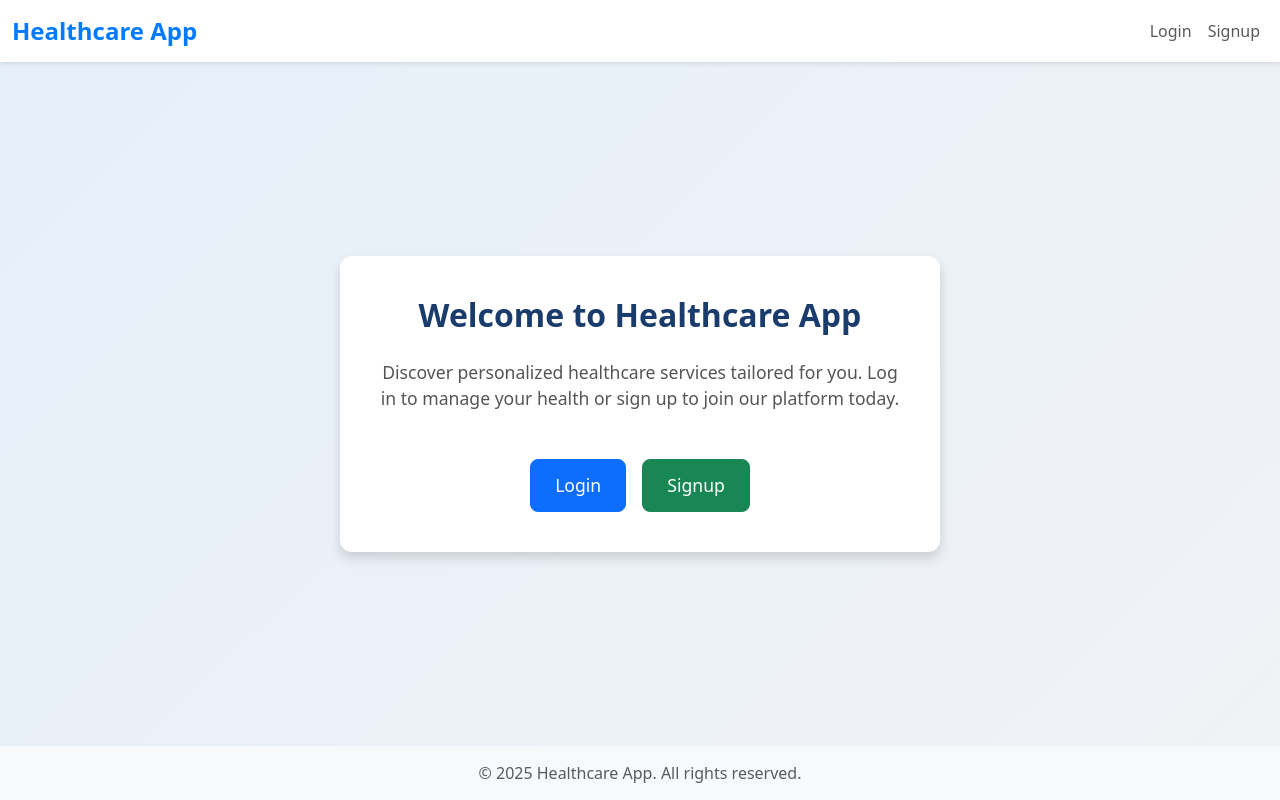
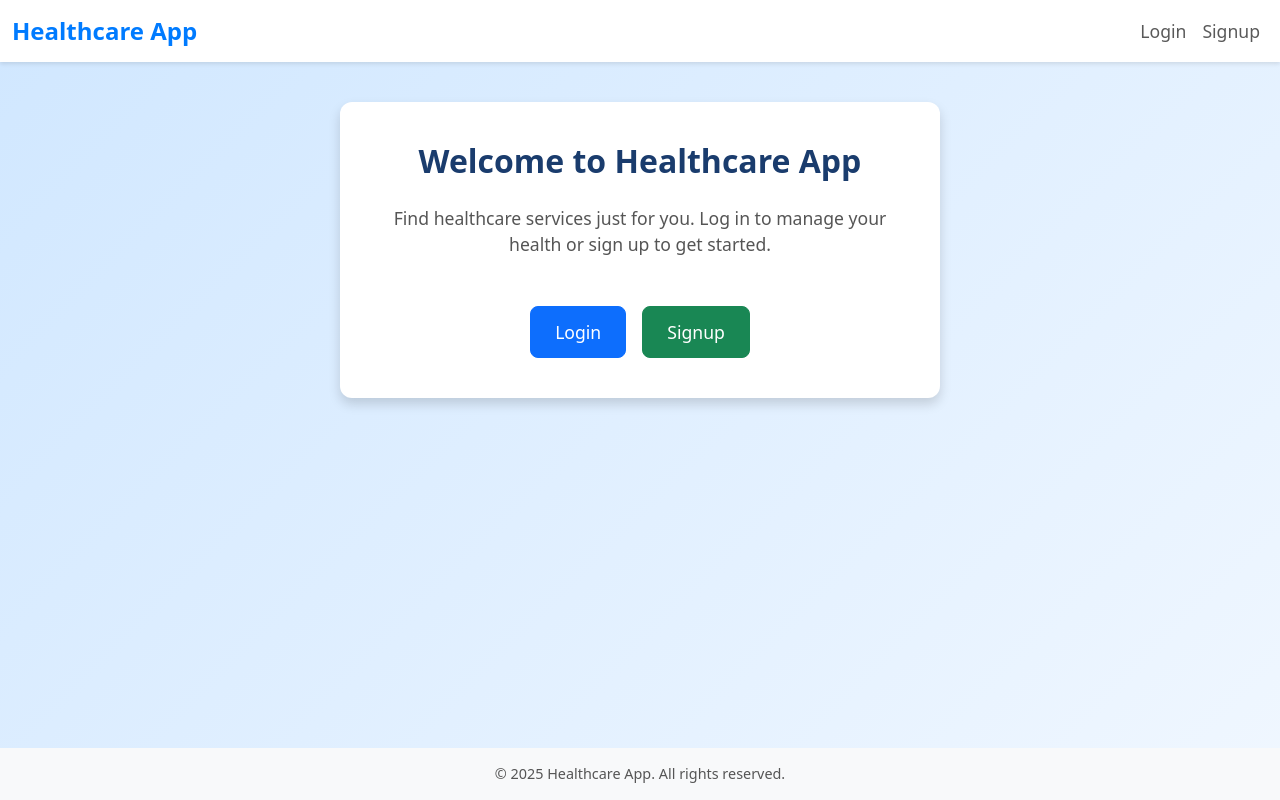
Before and after one commit to khatri-raj/healthcare-django-app, a Django app: template accounts/templates/home.html in a window 1280 px wide. Run offline with Django 3.2, Linux system fonts and the light colour scheme; the template is opened without the code that fills it, so the values that code supplies are empty; some libraries are stand-ins or nearby versions.

Commit message:
Update submodule content

```diff
--- a/accounts/templates/base.html
+++ b/accounts/templates/base.html
@@ -7,7 +7,7 @@
     <link href="https://cdn.jsdelivr.net/npm/bootstrap@5.3.0/dist/css/bootstrap.min.css" rel="stylesheet">
     <style>
         body {
-            background: linear-gradient(135deg, #e6f0fa 0%, #f0f2f5 100%);
+            background: linear-gradient(135deg, #d0e7ff 0%, #f0f7ff 100%);
             min-height: 100vh;
             display: flex;
             flex-direction: column;
--- a/accounts/templates/home.html
+++ b/accounts/templates/home.html
@@ -1,105 +1,24 @@
-<!DOCTYPE html>
-<html lang="en">
-<head>
-    <meta charset="UTF-8">
-    <meta name="viewport" content="width=device-width, initial-scale=1.0">
-    <title>Home - Healthcare App</title>
-    <link href="https://cdn.jsdelivr.net/npm/bootstrap@5.3.0/dist/css/bootstrap.min.css" rel="stylesheet">
-    <style>
-        body {
-            background: linear-gradient(135deg, #e6f0fa 0%, #f0f2f5 100%);
-            min-height: 100vh;
-            display: flex;
-            flex-direction: column;
-            margin: 0;
-        }
-        .navbar {
-            background-color: #ffffff;
-            box-shadow: 0 2px 4px rgba(0, 0, 0, 0.1);
-        }
-        .navbar-brand {
-            font-weight: bold;
-            color: #007bff !important;
-            font-size: 1.5rem;
-        }
-        .container-main {
-            flex: 1;
-            display: flex;
-            justify-content: center;
-            align-items: center;
-            padding: 20px;
-        }
-        .welcome-card {
-            max-width: 600px;
-            width: 100%;
-            border: none;
-            border-radius: 12px;
-            box-shadow: 0 6px 12px rgba(0, 0, 0, 0.15);
-            background-color: #ffffff;
-        }
-        .card-body {
-            padding: 2.5rem;
-        }
-        .card-title {
-            color: #1a3c6d;
-            font-weight: 600;
-        }
-        .card-text {
-            color: #555;
-            font-size: 1.1rem;
-        }
-        .btn-custom {
-            padding: 12px 24px;
-            font-size: 1.1rem;
-            border-radius: 8px;
-            transition: transform 0.2s;
-        }
-        .btn-custom:hover {
-            transform: translateY(-2px);
-        }
-        footer {
-            background-color: #f8f9fa;
-            padding: 15px 0;
-            text-align: center;
-        }
-    </style>
-</head>
-<body>
-    <nav class="navbar navbar-expand-lg navbar-light sticky-top">
-        <div class="container-fluid">
-            <a class="navbar-brand" href="{% url 'home' %}">Healthcare App</a>
-            <button class="navbar-toggler" type="button" data-bs-toggle="collapse" data-bs-target="#navbarNav" aria-controls="navbarNav" aria-expanded="false" aria-label="Toggle navigation">
-                <span class="navbar-toggler-icon"></span>
-            </button>
-            <div class="collapse navbar-collapse" id="navbarNav">
-                <div class="navbar-nav ms-auto">
-                    {% if user.is_authenticated %}
-                        <a class="nav-link" href="{% url 'logout' %}">Logout</a>
-                    {% else %}
-                        <a class="nav-link" href="{% url 'login' %}">Login</a>
-                        <a class="nav-link" href="{% url 'signup' %}">Signup</a>
-                    {% endif %}
-                </div>
-            </div>
-        </div>
-    </nav>
-    <div class="container-main">
-        <div class="card welcome-card">
-            <div class="card-body text-center">
-                <h2 class="card-title mb-4">Welcome to Healthcare App</h2>
-                <p class="card-text mb-5">Discover personalized healthcare services tailored for you. Log in to manage your health or sign up to join our platform today.</p>
-                <div class="d-flex justify-content-center gap-3">
-                    <a href="{% url 'login' %}" class="btn btn-primary btn-custom">Login</a>
-                    <a href="{% url 'signup' %}" class="btn btn-success btn-custom">Signup</a>
-                </div>
+{% extends "base.html" %}
+
+{% block title %}Home - Healthcare App{% endblock %}
+
+{% block content %}
+<div class="container-main">
+    <div class="card welcome-card mx-auto" style="max-width: 600px; border:none; border-radius:12px; box-shadow:0 6px 12px rgba(0,0,0,0.15); background-color:#fff;">
+        <div class="card-body text-center" style="padding: 2.5rem;">
+            <h2 class="card-title mb-4" style="color:#1a3c6d; font-weight:600;">Welcome to Healthcare App</h2>
+            <p class="card-text mb-5" style="color:#555; font-size:1.1rem;">
+                Find healthcare services just for you. Log in to manage your health or sign up to get started.
+            </p>
+            <div class="d-flex justify-content-center gap-3">
+                <a href="{% url 'login' %}" class="btn btn-primary btn-custom" style="padding:12px 24px; font-size:1.1rem; border-radius:8px; transition:transform 0.2s;">
+                    Login
+                </a>
+                <a href="{% url 'signup' %}" class="btn btn-success btn-custom" style="padding:12px 24px; font-size:1.1rem; border-radius:8px; transition:transform 0.2s;">
+                    Signup
+                </a>
             </div>
         </div>
     </div>
-    <footer>
-        <div class="container">
-            <p class="text-muted mb-0">© 2025 Healthcare App. All rights reserved.</p>
-        </div>
-    </footer>
-    <script src="https://cdn.jsdelivr.net/npm/bootstrap@5.3.0/dist/js/bootstrap.bundle.min.js"></script>
-</body>
-</html>
+</div>
+{% endblock %}
--- a/accounts/templates/signup.html
+++ b/accounts/templates/signup.html
@@ -27,7 +27,7 @@
                 </div>
                 <div class="mb-3">
                     <label for="id_username" class="form-label">Username</label>
-                    {{ form.username|add_class:"form-control" }}
+                    {{ form.username|add_class:"form-control"|attr:"autocomplete:off" }}
                 </div>
                 <div class="mb-3">
                     <label for="id_email" class="form-label">Email</label>
@@ -36,7 +36,7 @@
                 <div class="row">
                     <div class="col-md-6 mb-3">
                         <label for="id_password" class="form-label">Password</label>
-                        {{ form.password|add_class:"form-control" }}
+                        {{ form.password|add_class:"form-control"|attr:"autocomplete:new-password" }}
                     </div>
                     <div class="col-md-6 mb-3">
                         <label for="id_confirm_password" class="form-label">Confirm Password</label>
```
Also changed, not shown: accounts/templates/login.html (+6 -3 lines), db.sqlite3, media/profiles/Amazon_Clone.png (added), media/profiles/Course_Comparison.png (added), 1 other file.
